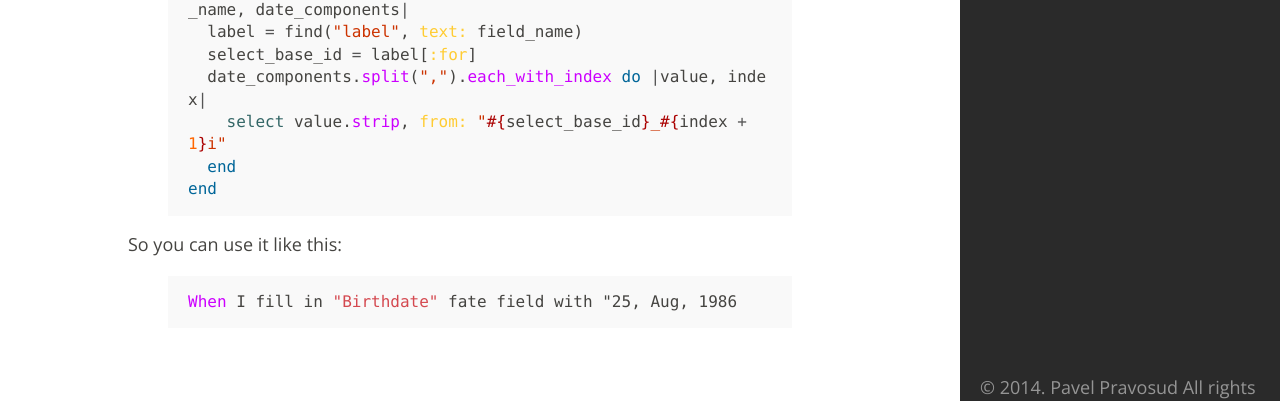
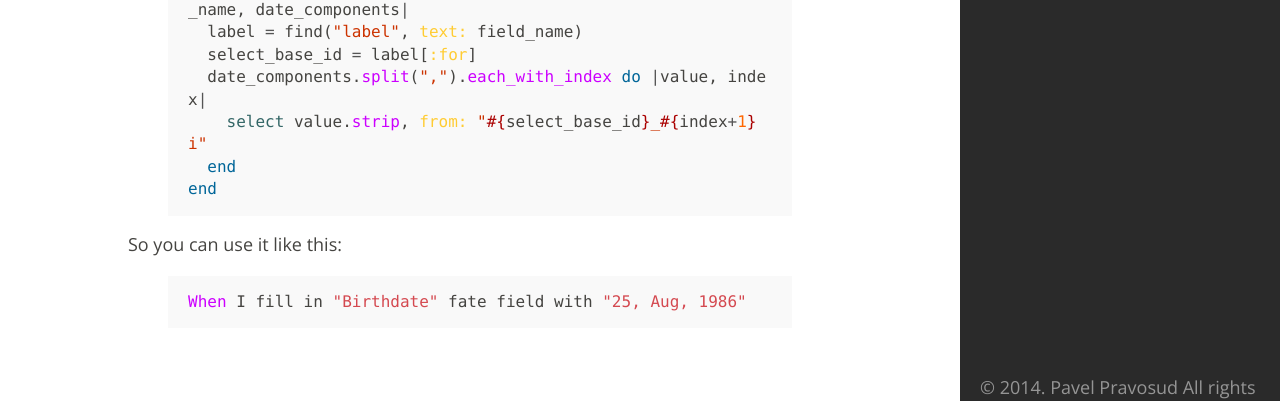
Before and after one commit to rwz/rwz.github.io, a Jekyll site: the page built from _posts/2014-09-23-datetime-select-in-cucumber.md, in a window 1280 px wide and 1391 px high. Shown: the part 943-1344 px from the top of the window. Built offline with Jekyll 4.4.1, drawn with Linux system fonts in a browser that asks for light colours; Markdown is read by kramdown in place of the engine named in the settings; a script that is not in the unit is left out.

Commit message:
Fix some stupid typos

```diff
--- a/_posts/2014-09-23-datetime-select-in-cucumber.md
+++ b/_posts/2014-09-23-datetime-select-in-cucumber.md
@@ -40,7 +40,7 @@ When /^I fill in "(.*?)" date field with "(.*?)"$/ do |field_name, date_componen
   label = find("label", text: field_name)
   select_base_id = label[:for]
   date_components.split(",").each_with_index do |value, index|
-    select value.strip, from: "#{select_base_id}_#{index + 1}i"
+    select value.strip, from: "#{select_base_id}_#{index+1}i"
   end
 end
 {% endhighlight %}
@@ -49,5 +49,5 @@ end
 So you can use it like this:
 
 {% highlight gherkin %}
-When I fill in "Birthdate" fate field with "25, Aug, 1986
+When I fill in "Birthdate" fate field with "25, Aug, 1986"
 {% endhighlight %}
```
